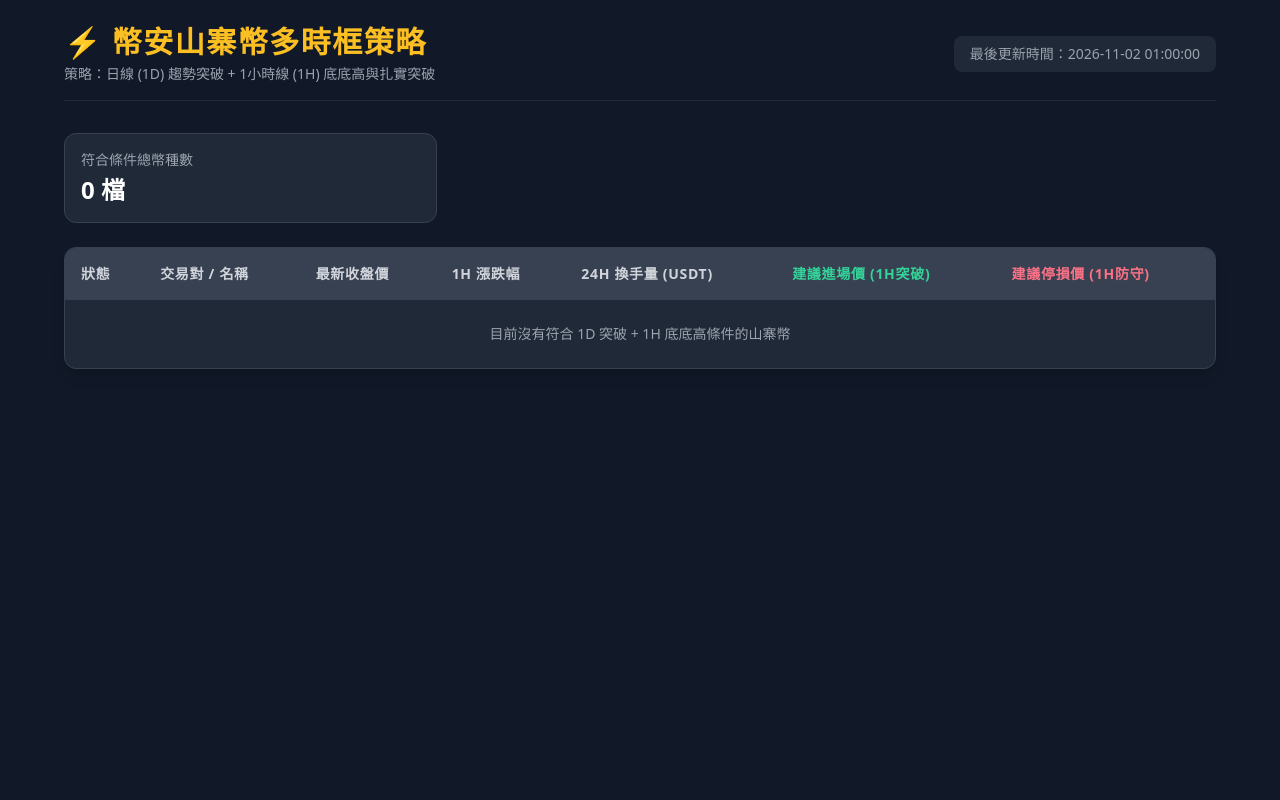
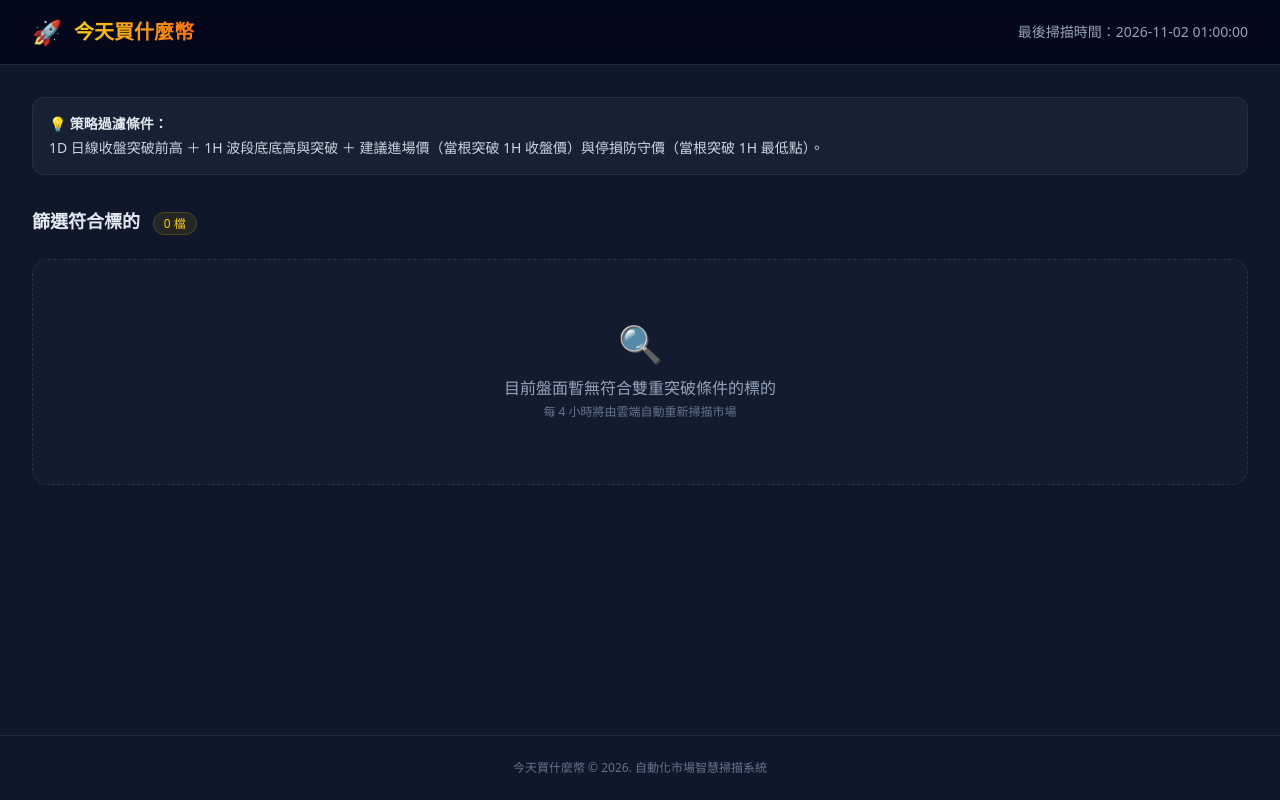
Before and after one commit to cheng55045-boop/crypto-scanner, a plain HTML site: page index.html in a window 1280 px wide. Drawn offline with nearby package versions, Linux system fonts and the light colour scheme.

Commit message:
Update index.html

```diff
--- a/index.html
+++ b/index.html
@@ -3,98 +3,139 @@
 <head>
     <meta charset="UTF-8">
     <meta name="viewport" content="width=device-width, initial-scale=1.0">
-    <title>加密貨幣多時框策略選股器</title>
+    <title>今天買什麼幣 - 多時框強勢突破選股</title>
+    <!-- 引入 Tailwind CSS -->
     <script src="https://cdn.tailwindcss.com"></script>
+    <!-- 自動重新整理 (每 2 分鐘刷新一次前端) -->
+    <meta http-equiv="refresh" content="120">
 </head>
-<body class="bg-gray-900 text-gray-100 min-h-screen p-6">
-    <div class="max-w-6xl mx-auto">
-        <div class="flex flex-col md:flex-row justify-between items-center mb-8 border-b border-gray-800 pb-4">
-            <div>
-                <h1 class="text-3xl font-bold tracking-wider text-amber-400">⚡ 幣安山寨幣多時框策略</h1>
-                <p class="text-sm text-gray-400 mt-1">策略：日線 (1D) 趨勢突破 + 1小時線 (1H) 底底高與扎實突破</p>
+<body class="bg-slate-900 text-slate-100 min-h-screen flex flex-col font-sans">
+
+    <!-- 頂部導覽列 -->
+    <header class="border-b border-slate-800 bg-slate-950/80 backdrop-blur sticky top-0 z-50">
+        <div class="max-w-7xl mx-auto px-4 sm:px-6 lg:px-8 h-16 flex items-center justify-between">
+            <div class="flex items-center space-x-3">
+                <span class="text-2xl">🚀</span>
+                <h1 class="text-xl font-bold bg-gradient-to-r from-yellow-400 to-orange-500 bg-clip-text text-transparent">
+                    今天買什麼幣
+                </h1>
             </div>
-            <div id="update-time" class="text-sm text-gray-400 mt-2 md:mt-0 bg-gray-800 px-4 py-2 rounded-lg">
-                資料更新中...
+            <div id="update-time" class="text-xs sm:text-sm text-slate-400">
+                更新時間：載入中...
             </div>
         </div>
+    </header>
 
-        <div class="grid grid-cols-1 md:grid-cols-3 gap-4 mb-6">
-            <div class="bg-gray-800 p-4 rounded-xl border border-gray-700">
-                <p class="text-sm text-gray-400">符合條件總幣種數</p>
-                <p id="total-count" class="text-2xl font-bold text-white mt-1">-</p>
-            </div>
+    <!-- 主體內容區塊 -->
+    <main class="flex-1 max-w-7xl w-full mx-auto px-4 sm:px-6 lg:px-8 py-8">
+        <!-- 說明橫幅 -->
+        <div class="mb-8 p-4 rounded-xl bg-slate-800/60 border border-slate-700/50 text-sm text-slate-300">
+            <div class="font-semibold text-slate-200 mb-1">💡 策略過濾條件：</div>
+            <p>1D 日線收盤突破前高 ＋ 1H 波段底底高與突破 ＋ 建議進場價（當根突破 1H 收盤價）與停損防守價（當根突破 1H 最低點）。</p>
         </div>
 
-        <div class="bg-gray-800 rounded-xl shadow-lg overflow-hidden border border-gray-700">
-            <div class="overflow-x-auto">
-                <table class="w-full text-left border-collapse">
-                    <thead>
-                        <tr class="bg-gray-700 text-gray-300 text-sm uppercase tracking-wider">
-                            <th class="p-4">狀態</th>
-                            <th class="p-4">交易對 / 名稱</th>
-                            <th class="p-4">最新收盤價</th>
-                            <th class="p-4">1H 漲跌幅</th>
-                            <th class="p-4">24H 換手量 (USDT)</th>
-                            <th class="p-4 text-emerald-400 font-semibold">建議進場價 (1H突破)</th>
-                            <th class="p-4 text-rose-400 font-semibold">建議停損價 (1H防守)</th>
-                        </tr>
-                    </thead>
-                    <tbody id="stock-table-body" class="divide-y divide-gray-700 text-sm">
-                        <!-- 動態載入資料 -->
-                    </tbody>
-                </table>
-            </div>
+        <!-- 數據統計與清單 -->
+        <div class="flex justify-between items-center mb-6">
+            <h2 class="text-lg font-semibold text-slate-200">
+                篩選符合標的
+                <span id="total-count" class="ml-2 px-2.5 py-0.5 rounded-full text-xs font-medium bg-yellow-500/10 text-yellow-400 border border-yellow-500/20">
+                    0 檔
+                </span>
+            </h2>
         </div>
-    </div>
 
+        <!-- 標的清單 Grid -->
+        <div id="crypto-grid" class="grid grid-cols-1 md:grid-cols-2 lg:grid-cols-3 gap-6">
+            <!-- 動態載入區域 -->
+        </div>
+
+        <!-- 無標的時顯示 -->
+        <div id="empty-state" class="hidden text-center py-16 bg-slate-800/30 rounded-2xl border border-dashed border-slate-700/60">
+            <div class="text-4xl mb-3">🔍</div>
+            <div class="text-slate-400 text-base font-medium">目前盤面暫無符合雙重突破條件的標的</div>
+            <div class="text-slate-500 text-xs mt-1">每 4 小時將由雲端自動重新掃描市場</div>
+        </div>
+    </main>
+
+    <!-- 頁尾 -->
+    <footer class="border-t border-slate-800 py-6 text-center text-xs text-slate-500">
+        今天買什麼幣 &copy; 2026. 自動化市場智慧掃描系統
+    </footer>
+
+    <!-- 前端腳本：讀取 data.json -->
     <script>
-        async function loadData() {
+        async function loadCryptoData() {
             try {
-                const response = await fetch('data.json');
-                if (!response.ok) throw new Error('無法讀取數據檔案');
+                // 加上 timestamp 避免瀏覽器快取
+                const response = await fetch(`data.json?t=${new Date().getTime()}`);
+                if (!response.ok) throw new Error('無法取得數據');
 
                 const data = await response.json();
 
-                document.getElementById('update-time').innerText = `最後更新時間：${data.updated_at}`;
-                document.getElementById('total-count').innerText = `${data.total_count} 檔`;
+                // 更新時間與總數
+                document.getElementById('update-time').innerText = `最後掃描時間：${data.updated_at || '無紀錄'}`;
+                document.getElementById('total-count').innerText = `${data.total_count || 0} 檔`;
 
-                const tbody = document.getElementById('stock-table-body');
-                tbody.innerHTML = '';
+                const grid = document.getElementById('crypto-grid');
+                const emptyState = document.getElementById('empty-state');
+                grid.innerHTML = '';
 
                 if (!data.stocks || data.stocks.length === 0) {
-                    tbody.innerHTML = `<tr><td colspan="7" class="p-6 text-center text-gray-400">目前沒有符合 1D 突破 + 1H 底底高條件的山寨幣</td></tr>`;
+                    emptyState.classList.remove('hidden');
                     return;
                 }
 
+                emptyState.classList.add('hidden');
+
                 data.stocks.forEach(coin => {
-                    const tr = document.createElement('tr');
-                    tr.className = "hover:bg-gray-750 transition-colors";
+                    const card = document.createElement('div');
+                    card.className = "bg-slate-800/80 border border-slate-700/80 hover:border-yellow-500/50 transition-all rounded-xl p-5 shadow-lg relative overflow-hidden flex flex-col justify-between";
 
-                    const changeColor = coin.change_pct >= 0 ? 'text-rose-400' : 'text-emerald-400';
-                    const changeSign = coin.change_pct >= 0 ? '+' : '';
+                    card.innerHTML = `
+                        <div>
+                            <div class="flex justify-between items-start mb-3">
+                                <div>
+                                    <h3 class="text-xl font-bold text-slate-100">${coin.code}</h3>
+                                    <span class="text-xs text-slate-400">${coin.name}</span>
+                                </div>
+                                <span class="px-2.5 py-1 rounded-lg text-xs font-bold ${coin.change_pct >= 0 ? 'bg-emerald-500/10 text-emerald-400 border border-emerald-500/20' : 'bg-rose-500/10 text-rose-400 border border-rose-500/20'}">
+                                    ${coin.change_pct >= 0 ? '+' : ''}${coin.change_pct}%
+                                </span>
+                            </div>
 
-                    tr.innerHTML = `
-                        <td class="p-4"><span class="bg-emerald-500/20 text-emerald-400 px-2 py-1 rounded text-xs font-bold border border-emerald-500/30">多頭突破</span></td>
-                        <td class="p-4 font-semibold text-white">
-                            <div class="text-amber-300">${coin.code}</div>
-                            <div class="text-xs text-gray-400">${coin.name}</div>
-                        </td>
-                        <td class="p-4 font-mono">${coin.close}</td>
-                        <td class="p-4 font-mono ${changeColor}">${changeSign}${coin.change_pct}%</td>
-                        <td class="p-4 font-mono">${coin.volume.toLocaleString()}</td>
-                        <td class="p-4 font-mono text-emerald-400 font-bold">${coin.entry_price}</td>
-                        <td class="p-4 font-mono text-rose-400 font-bold">${coin.exit_price}</td>
+                            <div class="grid grid-cols-2 gap-3 py-3 border-y border-slate-700/50 my-3 text-sm">
+                                <div>
+                                    <div class="text-xs text-slate-400 mb-0.5">最新收盤價</div>
+                                    <div class="font-semibold text-slate-200">$${coin.close}</div>
+                                </div>
+                                <div>
+                                    <div class="text-xs text-slate-400 mb-0.5">24H 成交量</div>
+                                    <div class="font-semibold text-slate-200">$${(coin.volume / 10000).toFixed(1)}萬</div>
+                                </div>
+                            </div>
+
+                            <div class="space-y-2 bg-slate-900/50 p-3 rounded-lg border border-slate-700/30">
+                                <div class="flex justify-between items-center text-xs">
+                                    <span class="text-emerald-400 font-medium">🎯 建議進場價 (突破 1H 收盤)</span>
+                                    <span class="font-bold text-slate-100">$${coin.entry_price}</span>
+                                </div>
+                                <div class="flex justify-between items-center text-xs">
+                                    <span class="text-rose-400 font-medium">🛡️ 建議防守價 (突破 1H 最低)</span>
+                                    <span class="font-bold text-slate-100">$${coin.exit_price}</span>
+                                </div>
+                            </div>
+                        </div>
                     `;
-                    tbody.appendChild(tr);
+                    grid.appendChild(card);
                 });
 
             } catch (error) {
-                console.error('載入資料失敗:', error);
-                document.getElementById('stock-table-body').innerHTML = `<tr><td colspan="7" class="p-6 text-center text-rose-400">等待首次自動掃描與數據產出中...</td></tr>`;
+                console.error(error);
+                document.getElementById('update-time').innerText = '數據載入失敗';
             }
         }
 
-        loadData();
+        loadCryptoData();
     </script>
 </body>
 </html>
```
